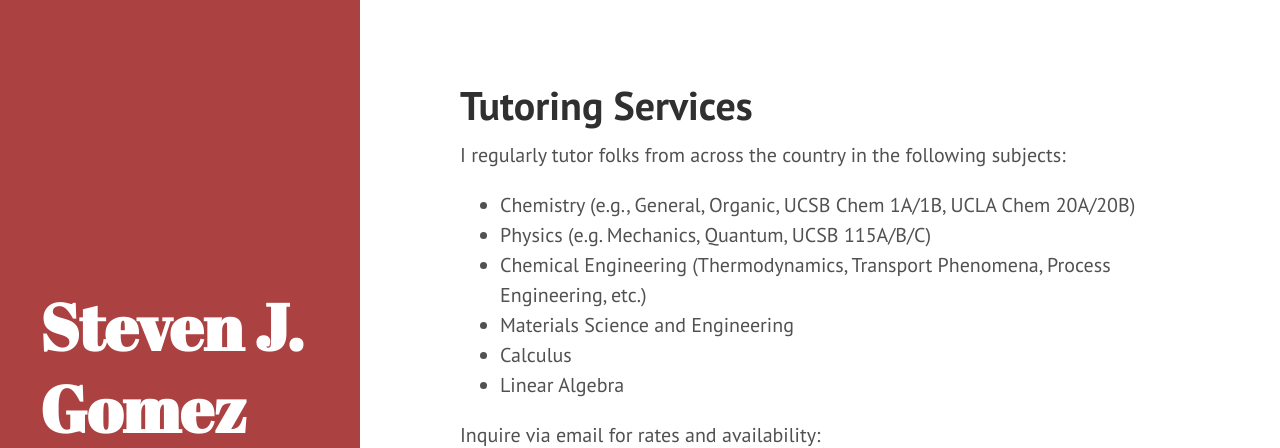
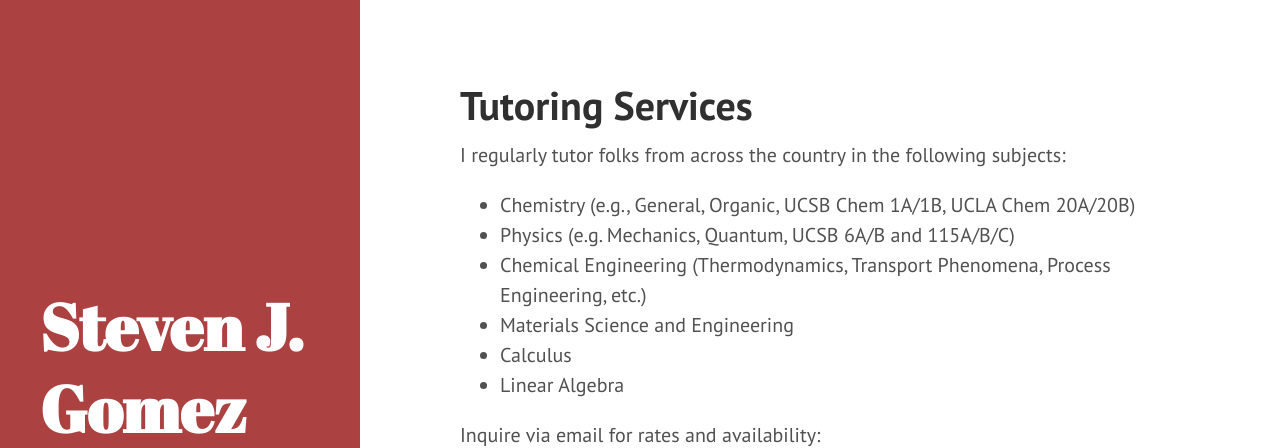
Before and after one commit to stevenjgomez/stevenjgomez.github.io, a Jekyll site: the page built from tutoring.md, in a window 1280 px wide. Shown: the top 448 px of the page. Built offline with Jekyll 4.4.1, drawn with Linux system fonts in a browser that asks for light colours.

Commit message:
Update tutoring

```diff
--- a/tutoring.md
+++ b/tutoring.md
@@ -4,7 +4,7 @@ title: "Tutoring Services"
 ---
 I regularly tutor folks from across the country in the following subjects:
 - Chemistry (e.g., General, Organic, UCSB Chem 1A/1B, UCLA Chem 20A/20B)
-- Physics (e.g. Mechanics, Quantum, UCSB 115A/B/C)
+- Physics (e.g. Mechanics, Quantum, UCSB 6A/B and 115A/B/C)
 - Chemical Engineering (Thermodynamics, Transport Phenomena, Process Engineering, etc.)
 - Materials Science and Engineering
 - Calculus
```
